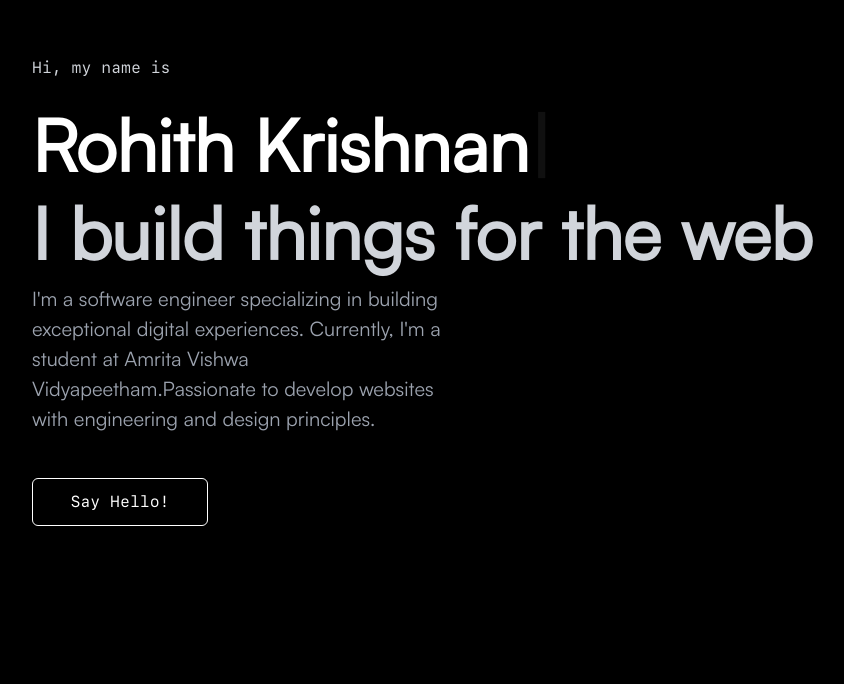
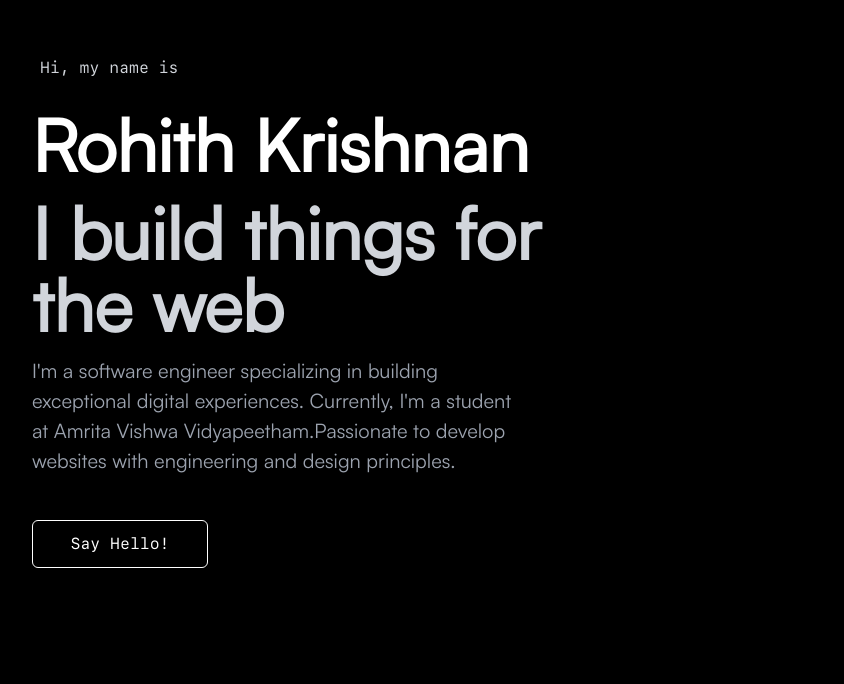
Before and after one commit to Rohithk2003/portfolio, a Next.js app: page / in a window 1280 px wide. Shown: the part 116-800 px from the top of the page, without its empty margins (208-1052 px from the left). Built offline with nearby package versions, Linux system fonts and the light colour scheme; what tailwindcss-animated would draw is missing.

Commit message:
added new image to main div

```diff
--- a/components/main.js
+++ b/components/main.js
@@ -1,9 +1,9 @@
 import { Inter } from "next/font/google";
 import localFont from "next/font/local";
+import Image from "next/image";
 import Link from "next/link";
 import { useEffect, useRef } from "react";
 import PocketBase from "pocketbase";
-import Typed from "typed.js";
 const sf = localFont({ src: "./sf.otf" });
 const ca = localFont({ src: "./ca.otf" });
 const inter = Inter({
@@ -12,52 +12,50 @@ const inter = Inter({
 });
 
 export default function Main() {
-	const el = useRef();
-	useEffect(() => {
-		const typed = new Typed(el.current, {
-			strings: ["Rohith Krishnan"],
-			typeSpeed: 50,
-			startDelay: 4100,
-			backSpeed: 50,
-		});
-
-		return () => {
-			typed.destroy();
-		};
-	}, []);
 	return (
+		<div className="flex flex-row flex-wrap md:mt-16 mt-16 h-dvg ">
 			<div
 				id={"home"}
-			className={`home pop-up md:mt-16 mt-16 animate-16 flex bg-black flex-wrap  flex-col w-full h-dvh xs:gap-5 gap-6 md:gap-9 lg:gap-4 2xl:gap-7 lg:pl-44 md:pl-20     pl-5 md:p-20 sm:p-14 p-5 xs:pt-0 md:pt-20 pt-14  pr-2 `}
+				className={`home pop-up  h-full animate-16 flex bg-black flex-wrap  flex-col lg:w-2/3 w-full xs:gap-5 gap-6 md:gap-9 lg:gap-4 2xl:gap-7 lg:pl-44 md:pl-20     pl-5 md:p-20 sm:p-14 p-5 xs:pt-0 md:pt-20 pt-14  pr-2 `}
 			>
 				<div
-				className={`md:h-3 md:mb-6 mb-6 2xl:text-3xl md:mt-7 mt-11 h-6 w-full md:pl-0 pl-1 text-gray-300 font-sans`}
+					className={`md:h-3 md:mb-6 mb-6  md:mt-7 mt-11 h-6 w-full pl-2 text-gray-300 font-sans`}
 				>
 					Hi, my name is
 				</div>
 				<div
-				className={`home-name text-white 2xl:text-9xl md:text-7xl sm:text-7xl text-6xl font-extrabold font-mono `}
+					className={`home-name text-white  md:text-7xl sm:text-7xl text-6xl font-extrabold font-mono `}
 				>
-				<span ref={el} />
+					Rohith Krishnan
 				</div>
 				<div
-				className={`home-sub-text font-mono 2xl:text-9xl md:text-7xl sm:text-7xl xs:text-6xl text-5xl font-extrabold text-gray-300 `}
+					className={`home-sub-text font-mono  md:text-7xl sm:text-7xl xs:text-6xl text-5xl font-extrabold text-gray-300 `}
 				>
 					I build things for the web
 				</div>
 				<div
-				className={`md:pl-0 pl-1 home-text 2xl:w-3/4 md:w-1/2 sm:w-2/3 w-full text-gray-400 font-[400] 2xl:text-[25px] text-[20px] pr-5 font-mono`}
+					className={`md:pl-0 pl-1 home-text  w-full text-gray-400 font-[400] text-[20px] pr-5 font-mono`}
 				>
 					I&apos;m a software engineer specializing in building exceptional
 					digital experiences. Currently, I&apos;m a student at Amrita Vishwa
-				Vidyapeetham.Passionate to develop websites with engineering and design
-				principles.
+					Vidyapeetham.Passionate to develop websites with engineering and
+					design principles.
 				</div>
+
 				<div
 					className={`bg-white flex justify-center items-center font-sans sm:mt-7 mt-4 text-black md:ml-0 ml-1 rounded-md sm:w-44 w-32 text-md h-12 btn-style5`}
 				>
 					<Link href={"mailto:@rohithk652@gmail.com"}>Say Hello!</Link>
 				</div>
 			</div>
+			<div className="w-1/3 h-[100vh]] lg:flex hidden justify-center items-center pr-10 slide-down animate-16">
+				<Image
+					src="https://aakash-sharma.netlify.app/static/media/webdev.4d72dbba32efee3890cef9bcacce7aa7.svg"
+					width={1000}
+					height={1000}
+					alt={"webdev"}
+				/>
+			</div>
+		</div>
 	);
 }
--- a/styles/globals.css
+++ b/styles/globals.css
@@ -40,49 +40,49 @@ body {
 	left: 0;
 	width: 100%;
 	height: 100%;
-	background-color: rgba(0, 0, 0, 0.5); /* Background color with transparency */
-	backdrop-filter: blur(2px); /* Apply blur effect */
-	z-index: 50; /* Ensure it's above other content */
+	background-color: rgba(0, 0, 0, 0.5);
+	backdrop-filter: blur(2px);
+	z-index: 50;
 }
 
 @keyframes custom-fade-in {
 	0% {
 		opacity: 0;
-		transform: translateY(-30px); /* Move the element from left */
+		transform: translateY(-30px);
 	}
 	100% {
 		opacity: 1;
-		transform: translateY(0); /* Reset translation */
+		transform: translateY(0);
 	}
 }
 @keyframes custom-fade-bottom {
 	0% {
 		opacity: 0;
-		transform: translateY(30px); /* Move the element from left */
+		transform: translateY(30px);
 	}
 	100% {
 		opacity: 1;
-		transform: translateY(0); /* Reset translation */
+		transform: translateY(0);
 	}
 }
 @keyframes custom-fade-bottom {
 	0% {
 		opacity: 0;
-		transform: translateY(60px); /* Move the element from left */
+		transform: translateY(60px);
 	}
 	100% {
 		opacity: 1;
-		transform: translateY(0); /* Reset translation */
+		transform: translateY(0);
 	}
 }
 @keyframes custom-fade-left {
 	0% {
 		opacity: 0;
-		transform: translateX(-30px); /* Move the element from left */
+		transform: translateX(-30px);
 	}
 	100% {
 		opacity: 1;
-		transform: translateX(0); /* Reset translation */
+		transform: translateX(0);
 	}
 }
 
@@ -97,10 +97,10 @@ body {
 
 @keyframes custom-fadeIn {
 	from {
-		transform: translateX(-100%); /* Start from outside the viewport */
+		transform: translateX(-100%);
 	}
 	to {
-		transform: translateX(0); /* Move to the original position */
+		transform: translateX(0);
 	}
 }
 
```
Lines whose indentation alone changed are shown as unchanged.
